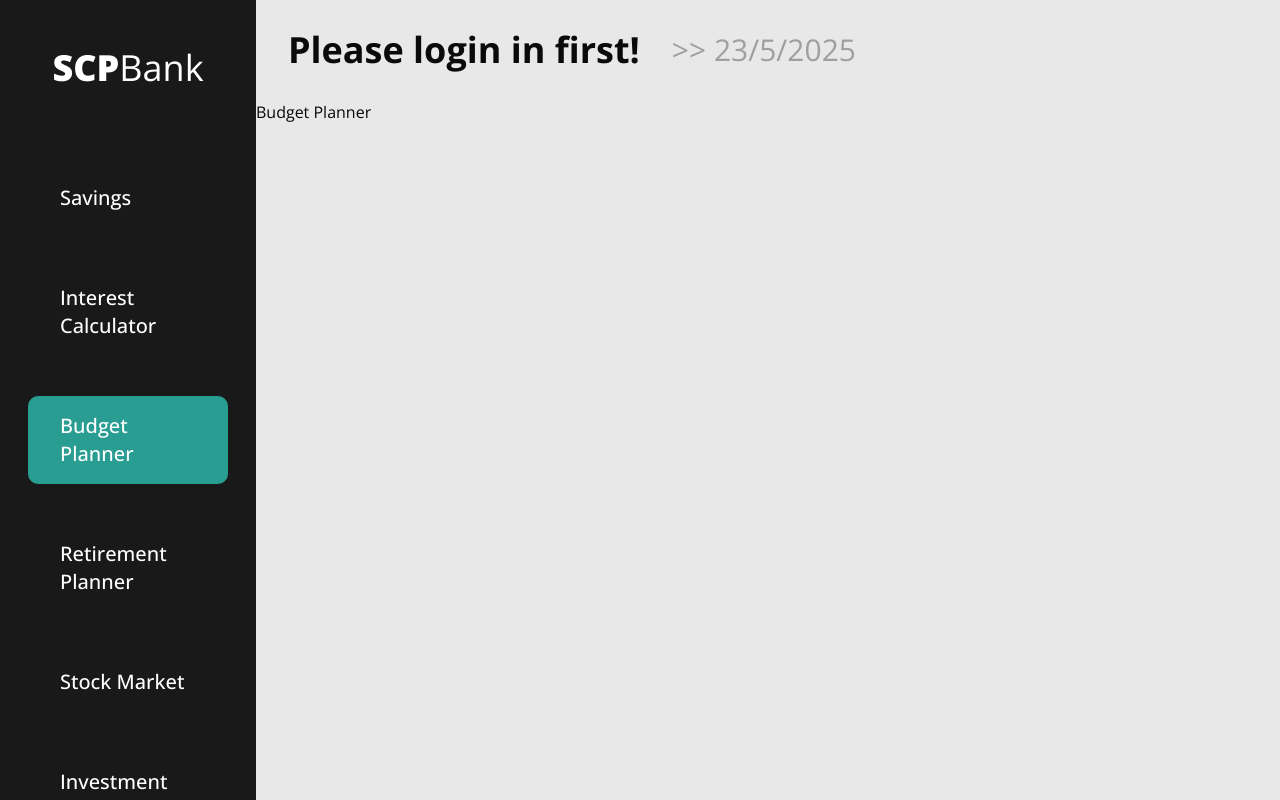
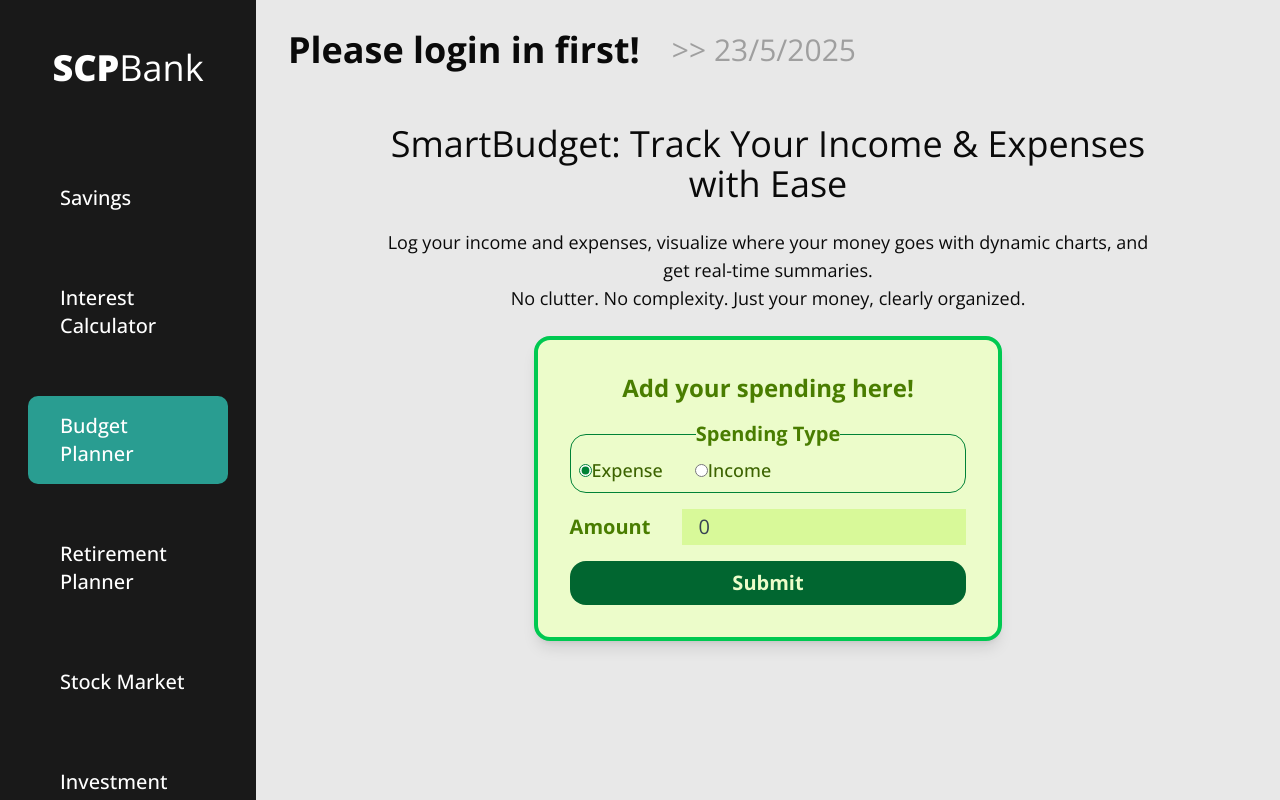
Before and after one commit to SCPassion/scpbank-ts, a React (Vite) app: page /budget in a window 1280 px wide. Shown: the top 800 px of the page. Built offline with nearby package versions, Linux system fonts and the light colour scheme.

Commit message:
feat: add BudgetPlan component for tracking income and expenses

```diff
--- a/src/App.tsx
+++ b/src/App.tsx
@@ -12,6 +12,7 @@ import RetirementSave from "./pages/RetirementSaving/RetirementSave"
 import AddStock from "./pages/stock/AddStock"
 import Portfolio from "./pages/stock/Portfolio"
 import SymbolDetail from "./pages/stock/SymbolDetail"
+import BudgetPlan from "./pages/Budget/BudgetPlan"
 
 function App() {
   return (
@@ -47,7 +48,7 @@ function App() {
             <Route index element={<InformationGather />} />
             <Route path="breakdown" element={<InterestBreakDown />} />
           </Route>
-          <Route path="budget" element={<h1>Budget Planner</h1>} />
+          <Route path="budget" element={<BudgetPlan />} />
           <Route path="retire" element={<RetirementSave />} />
           <Route
             path="stock"
--- /dev/null
+++ b/src/pages/Budget/BudgetPlan.tsx
@@ -0,0 +1,74 @@
+import { useId } from "react"
+
+export default function BudgetPlan() {
+  const id = useId()
+  return (
+    <section className="mx-32 my-6 flex flex-col items-center justify-center gap-6 text-center">
+      <h1 className="font-bol text-4xl">
+        SmartBudget: Track Your Income & Expenses with Ease
+      </h1>
+      <p className="text-center text-lg">
+        Log your income and expenses, visualize where your money goes with
+        dynamic charts, and get real-time summaries. <br />
+        No clutter. No complexity. Just your money, clearly organized.
+      </p>
+
+      <div>
+        <form className="flex flex-col gap-4 rounded-2xl border-4 border-green-500 bg-lime-100 p-8 shadow-lg duration-300 hover:border-8 hover:border-lime-800 hover:shadow-xl">
+          <h3 className="text-2xl font-bold text-lime-700">
+            Add your spending here!
+          </h3>
+
+          <fieldset className="flex items-center gap-8 rounded-2xl border border-green-700 p-2">
+            <legend className="text-xl font-bold text-lime-700">
+              Spending Type
+            </legend>
+            <label className="text-lg font-medium text-lime-800">
+              <input
+                type="radio"
+                name="spending-type"
+                value="expense"
+                className="grow-1 bg-lime-200 px-4 py-1 text-xl accent-green-700 placeholder:text-gray-700"
+                defaultChecked
+              />
+              Expense
+            </label>
+            <label className="text-lg font-medium text-lime-800">
+              <input
+                type="radio"
+                name="spending-type"
+                value="income"
+                className="grow-1 bg-lime-200 px-4 py-1 text-xl accent-green-700 placeholder:text-gray-700"
+              />
+              Income
+            </label>
+          </fieldset>
+
+          <div className="flex items-center gap-8">
+            <label
+              htmlFor={`${id}-amount`}
+              className="text-xl font-bold text-lime-700"
+            >
+              Amount
+            </label>
+            <input
+              type="number"
+              id={`${id}-amount`}
+              name="amount"
+              className="grow-1 bg-lime-200 px-4 py-1 text-xl placeholder:text-gray-700"
+              placeholder="0"
+              required
+            />
+          </div>
+
+          <button
+            type="submit"
+            className="cursor-pointer rounded-2xl bg-green-800 px-4 py-2 text-xl font-bold text-lime-100 duration-300 hover:bg-green-700"
+          >
+            Submit
+          </button>
+        </form>
+      </div>
+    </section>
+  )
+}
```
